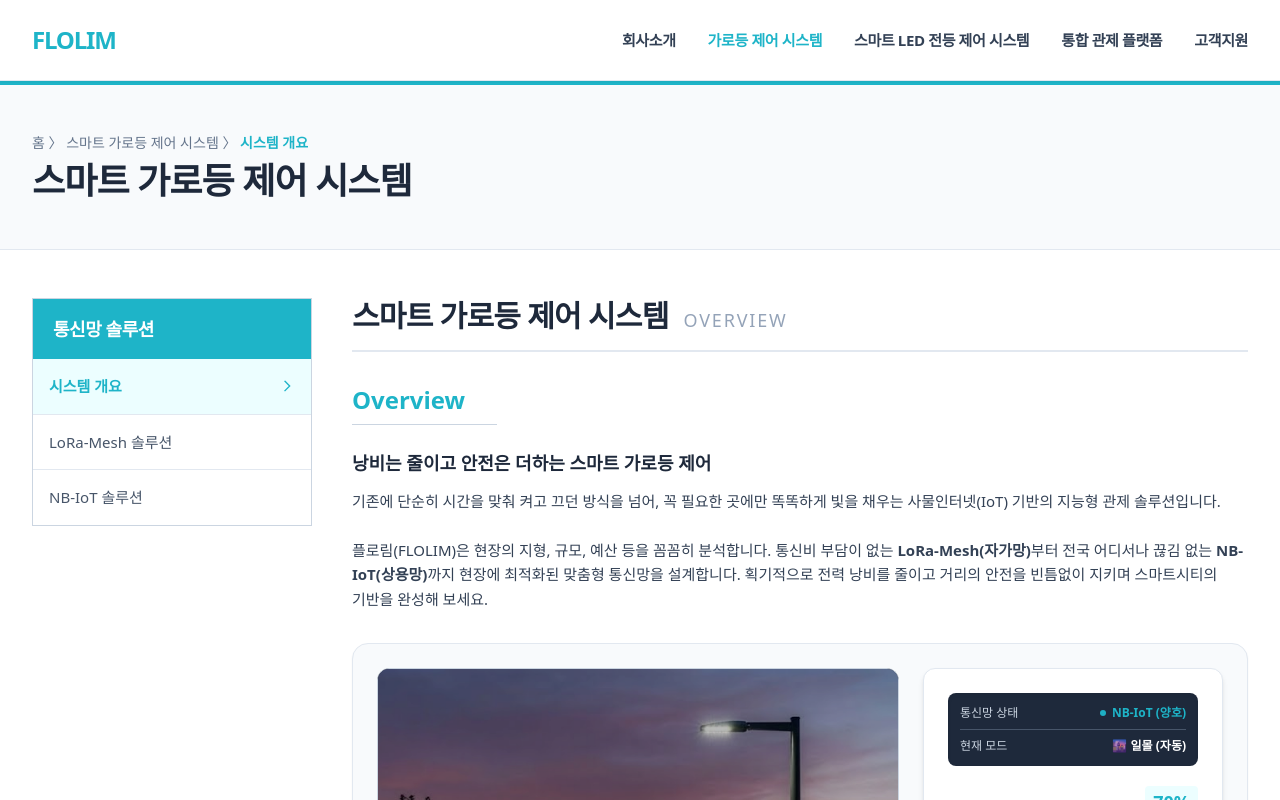
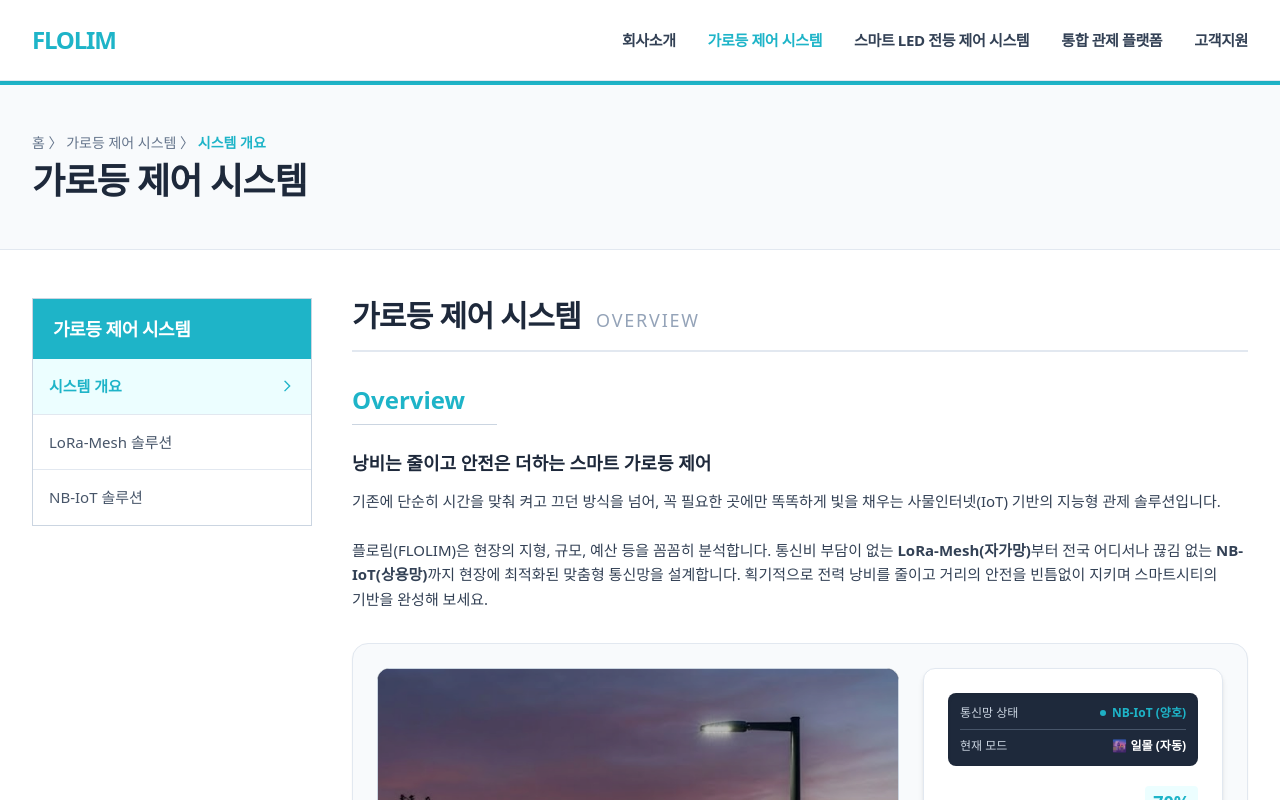
Before and after one commit to flolim-mj54/flolim-website, a React (Vite) app: page /streetlight-intro in a window 1280 px wide. Shown: the top 800 px of the page. Built offline with nearby package versions, Linux system fonts and the light colour scheme.

Commit message:
가로등 효과 마무리

```diff
--- a/src/StreetLightIntro.jsx
+++ b/src/StreetLightIntro.jsx
@@ -56,14 +56,14 @@ const StreetLightIntro = () => {
     setPower(true);
   };
 
-  // --- 🔥 수정된 부분: 조명 레이어 투명도 계산 함수 ---
+  // --- 조명 레이어 투명도 계산 함수 ---
   const getLightingOpacity = (targetMode) => {
     if (!power) return 0;
     if (targetMode !== bgMode) return 0;
 
     const baseOpacity = brightness / 100;
 
-    // 일출 모드에서도 변화가 잘 보이도록 가시성을 대폭 높였습니다. (0.3 -> 0.85)
+    // 일출 모드 가시성 확보용 투명도 제한 (최대 85%)
     if (targetMode === "sunrise") {
       return baseOpacity * 0.85;
     }
@@ -78,9 +78,9 @@ const StreetLightIntro = () => {
       <div className="w-full bg-slate-50 py-12 border-b border-slate-200 border-t-4 border-t-[#1eb4c8]">
         <div className="max-w-7xl mx-auto px-4 sm:px-6 lg:px-8">
           <div className="text-sm text-slate-500 mb-2 font-medium">
-            홈 〉 스마트 가로등 제어 시스템 〉 <span className="text-[#1eb4c8] font-bold">시스템 개요</span>
+            홈 〉 가로등 제어 시스템 〉 <span className="text-[#1eb4c8] font-bold">시스템 개요</span>
           </div>
-          <h1 className="text-3xl md:text-4xl font-black text-slate-800 tracking-tight">스마트 가로등 제어 시스템</h1>
+          <h1 className="text-3xl md:text-4xl font-black text-slate-800 tracking-tight">가로등 제어 시스템</h1>
         </div>
       </div>
 
@@ -91,7 +91,7 @@ const StreetLightIntro = () => {
         <aside className="w-full md:w-[280px] flex-shrink-0">
           <div className="border border-slate-300">
             <div className="bg-[#1eb4c8] text-white py-4 px-5">
-              <h2 className="text-lg font-bold tracking-tight">통신망 솔루션</h2>
+              <h2 className="text-lg font-bold tracking-tight">가로등 제어 시스템</h2>
             </div>
             <ul className="flex flex-col">
               <li>
@@ -112,7 +112,7 @@ const StreetLightIntro = () => {
         {/* 우측 메인 콘텐츠 */}
         <section className="flex-1 min-w-0">
           <h2 className="text-3xl font-black text-slate-800 mb-8 pb-4 border-b-2 border-slate-200 tracking-tight">
-            스마트 가로등 제어 시스템 <span className="text-lg text-slate-400 font-normal ml-2 tracking-widest uppercase">Overview</span>
+            가로등 제어 시스템 <span className="text-lg text-slate-400 font-normal ml-2 tracking-widest uppercase">Overview</span>
           </h2>
 
           <div className="mb-14">
@@ -175,7 +175,7 @@ const StreetLightIntro = () => {
                       <span className="text-3xl">🚨</span>
                       <div>
                         <p className="text-red-200 text-xs font-bold mb-0.5">고장 탐지</p>
-                        <p className="text-white text-sm font-bold">구역 A<br/>가로등 #4, #5, #6 꺼짐</p>
+                        <p className="text-white text-sm font-bold">구역 A<br/>가로등 #4, #5, #6, #7 꺼짐</p>
                       </div>
                     </div>
                   </div>
```
Also changed, not shown: public/images/streetlightintro_failure.jpg, public/images/streetlightintro_normal.jpg.
